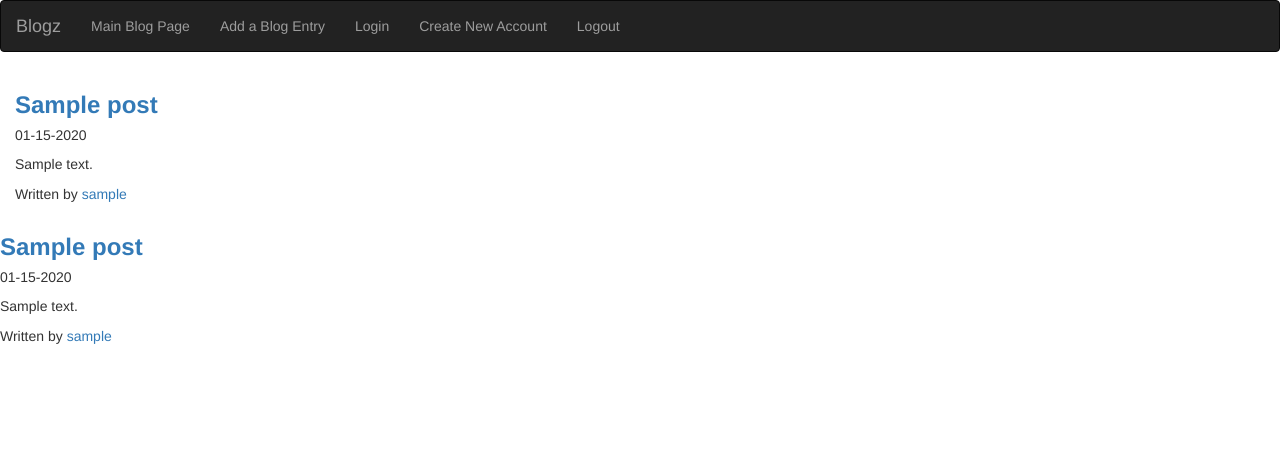
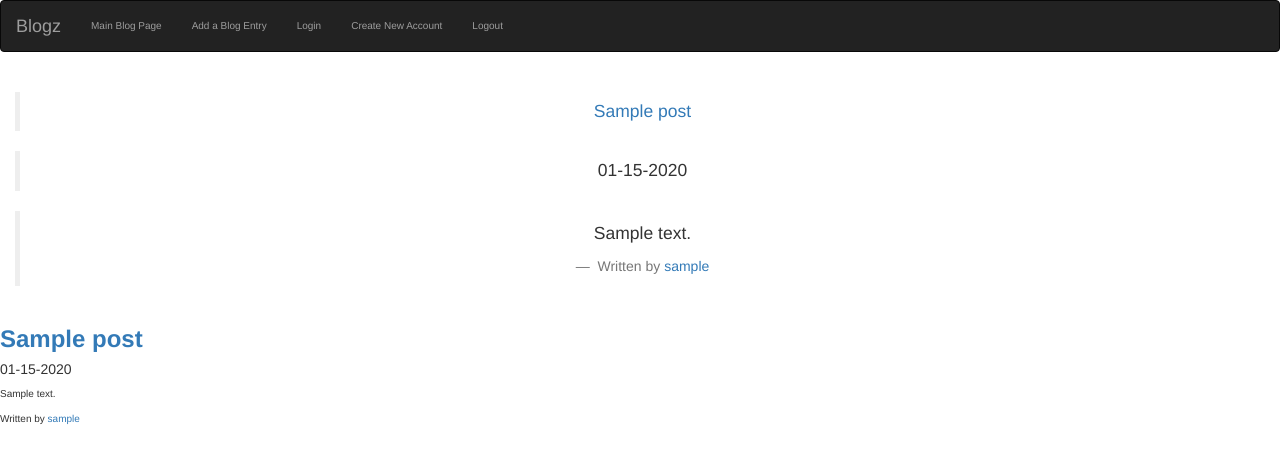
Before and after one commit to earl-gadel/blogz, a Flask app: template templates/blog-entry.html in a window 1280 px wide. Shown: the top 464 px of the page. Run offline with Flask 2, Linux system fonts and the light colour scheme; the visitor is signed in with stand-in values (Sample User, id 1); tables that the repository leaves empty hold one stand-in row (values such as "Sample post"); the template is opened without the code that fills it: most values are stand-ins (such as "Sample title", 1, 10 or a date in 2020); data that the repository does not hold is empty; some libraries are stand-ins or nearby versions.

Commit message:
playing with bootstrap typgraphy
https://getbootstrap.com/docs/4.1/content/typography/

```diff
--- a/templates/base.html
+++ b/templates/base.html
@@ -18,7 +18,7 @@
         <script src="https://maxcdn.bootstrapcdn.com/bootstrap/3.3.7/js/bootstrap.min.js"></script>
     </head>
 
-<body>
+<body style="font-size: 1rem">
   <nav class="navbar navbar-inverse">
     <div class="container-fluid">
       <div class="navbar-header">
--- a/templates/blog-entry.html
+++ b/templates/blog-entry.html
@@ -5,20 +5,27 @@
         {% for post in blog_posts %}
     <div class="container-fluid">
         <div class="position-static">
-            <h3><b>
-                <a href="/blog?id={{post.id}}">{{post.title}}</a>
-            </b></h3>
-            <h5 class="w3-opacity">{{post.pub_date.strftime('%m-%d-%Y')}}</h5>
+            <h3>
+                <blockquote class="blockquote text-center">
+                    <a href="/blog?id={{post.id}}">{{post.title}}</a>
+                </blockquote>
+            </h3>
+            <h6>
+                <blockquote class="blockquote text-center">
+                {{post.pub_date.strftime('%m-%d-%Y')}}
+                </blockquote>
+            </h6>
         </div>
 
         <div class="position-static">
-            <p>{{post.body}}</p>
             <div class="w3-row">
                 <div class="w3-col m8 s12">
-                    <p>
-                    Written by
-                    <a href="/blog?user={{post.owner_id}}">{{post.owner.username}}</a>
-                    </p>
+                    <blockquote class="blockquote text-center">
+                        <p class="mb-0">{{post.body}}</p>
+                        <footer class="blockquote-footer">
+                            Written by <a href="/blog?user={{post.owner_id}}">{{post.owner.username}}</a>
+                        </footer>
+                    </blockquote>
                 </div>
             </div>
         </div>
```
Also changed, not shown: templates/singleUser.html (+16 -9 lines).
